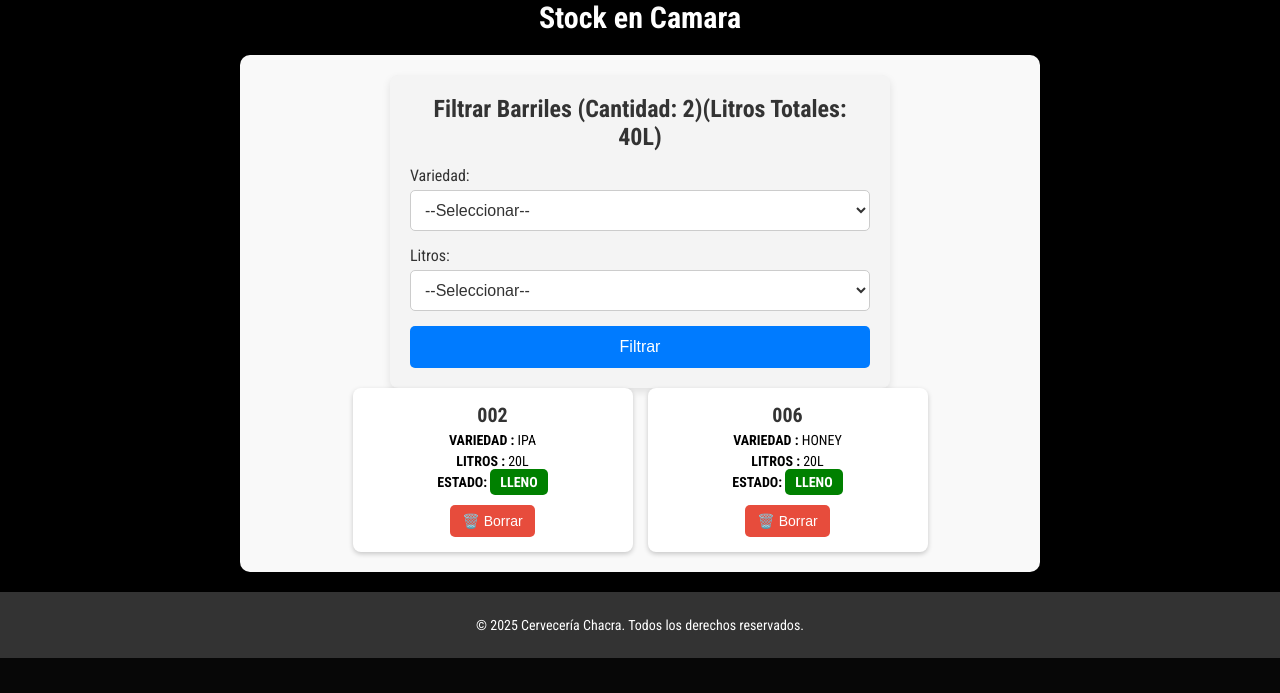
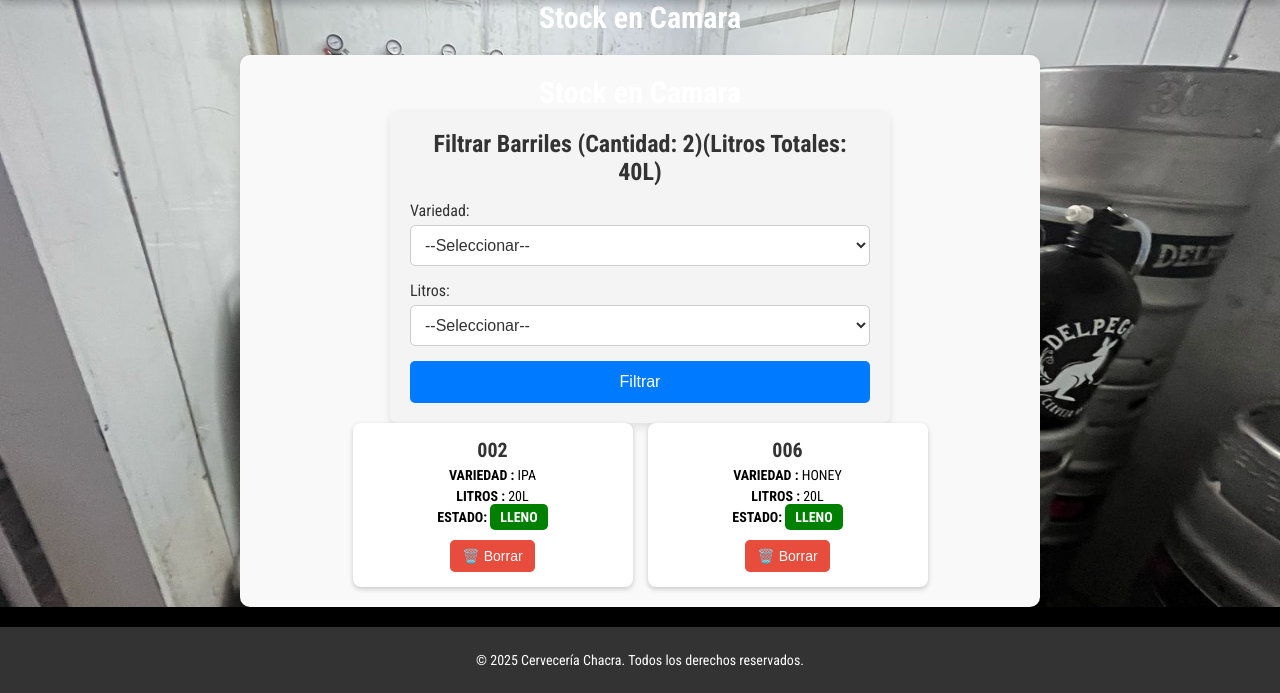
Before and after one commit to felibarreyra/Proyecto-Cerveceria, a PHP site: page /listar_barrilescamara.php in a window 1280 px wide. Shown: the part 248-941 px from the top of the page. Before the commit the page ends 906 px from the top, so only its background shows below. Run offline with PHP 8.4, Linux system fonts and the light colour scheme; data comes from the database, SQL or seed files in the repository.

Commit message:
agrego cambios

```diff
--- a/listar_barrilescamara.php
+++ b/listar_barrilescamara.php
@@ -20,6 +20,7 @@
 
         <!-- Barra de navegación -->
         <?php include './views/nav.php'; ?>
+        <section class="camara">
 
         <?php $controller= new BarrilController();
         $barriles=$controller->getBarriles();?>
@@ -42,6 +43,7 @@
 
         <h2 class="stock">Stock en Camara</h2>
         <section class="contenedor-lista">
+        <h2 class="stock">Stock en Camara</h2>
         <?php
         if (isset($_GET['mensaje'])) {
             $mensaje = $_GET['mensaje'];
@@ -122,6 +124,7 @@
         <?php endif; ?>
     </div>
 </section>
+</section>
 
         <!-- contenedor -->
         <?php include './views/footer.php'; ?>
--- a/styles.css
+++ b/styles.css
@@ -667,3 +667,9 @@ h2.stock{
     outline: none; /* Quita el borde de enfoque */
     box-shadow: 0 0 5px rgba(255, 0, 0, 0.7); /* Resalta el botón al hacer focus */
 }
+.camara{
+    background-image: url('./img/fondocamara.jpg');
+    background-size: cover;
+    background-position: center;
+    background-attachment: fixed;
+}
```
Also changed, not shown: img/fondocamara.jpg (added).
